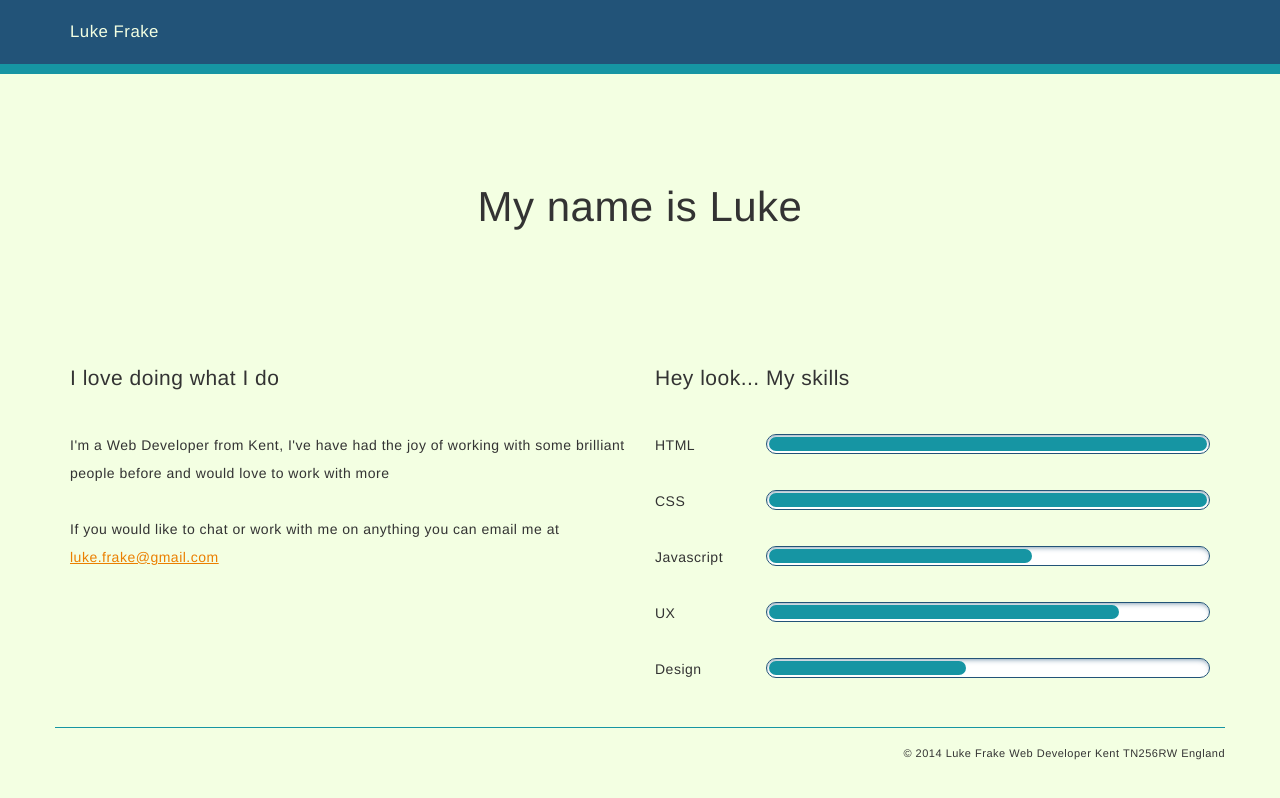
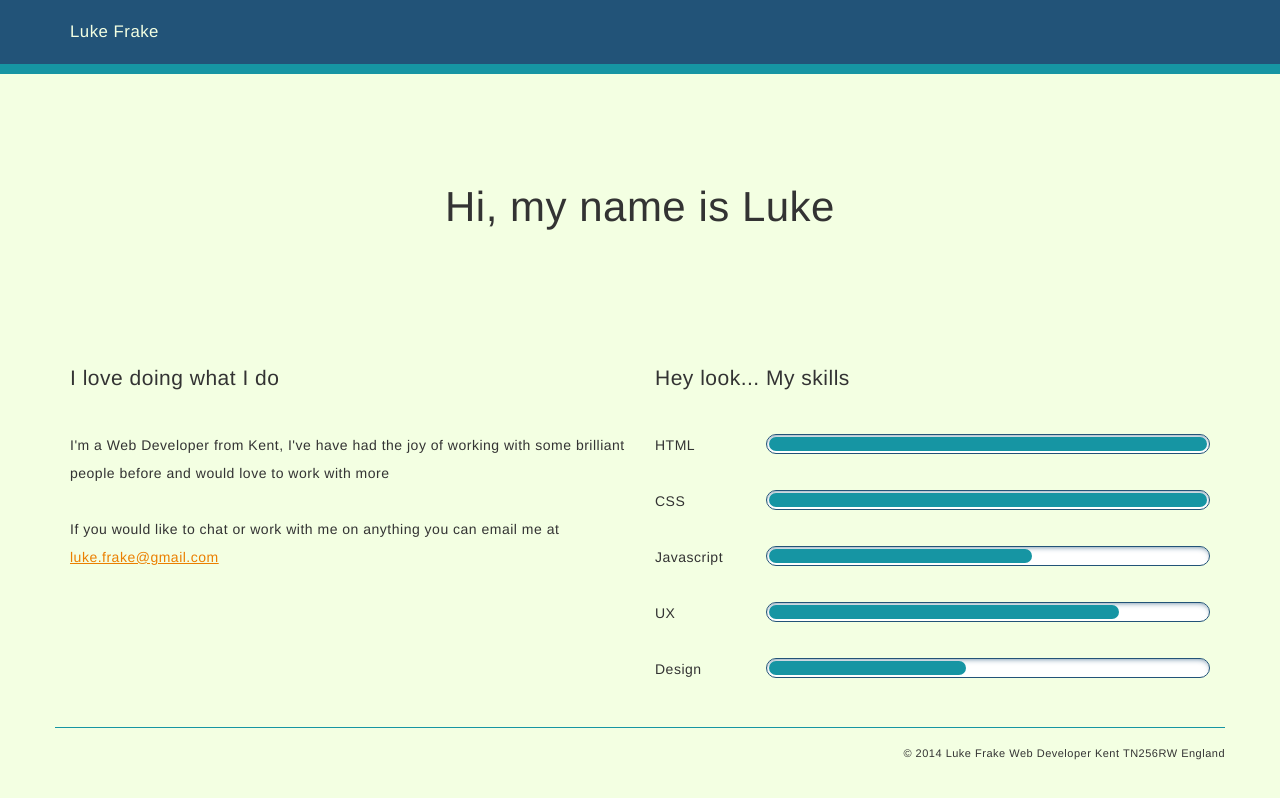
Before and after one commit to lukefrake/lukesite, a website: page dist/index.html in a window 1280 px wide. Drawn offline with Linux system fonts and the light colour scheme.

Commit message:
wording:

```diff
--- a/dist/index.html
+++ b/dist/index.html
@@ -24,7 +24,7 @@
 	<main role="main" class="container" itemscope itemtype="http://schema.org/Person">
 		<section class="intro row">
 			<div class="col-xs-12">
-				<h1>My name is <span itemprop="name">Luke</span></h1>
+				<h1>Hi, my name is <span itemprop="name">Luke</span></h1>
 			</div>
 			<div class="col-xs-12 col-sm-6 information">
 				<h2>I love doing what I do</h2>
```
Also changed, not shown: 1 other file.
